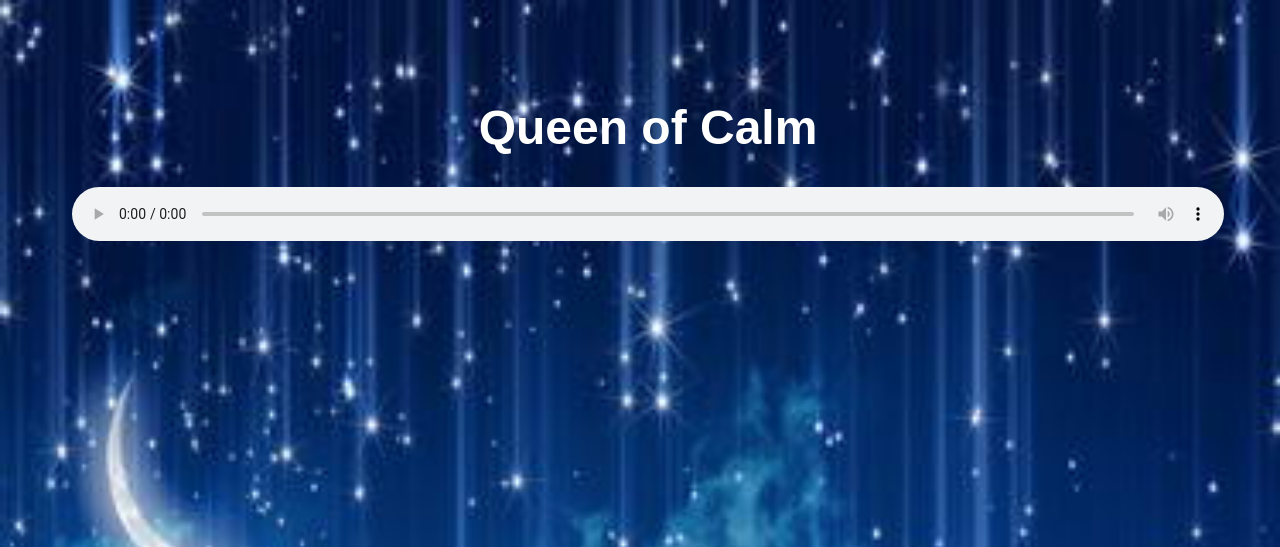
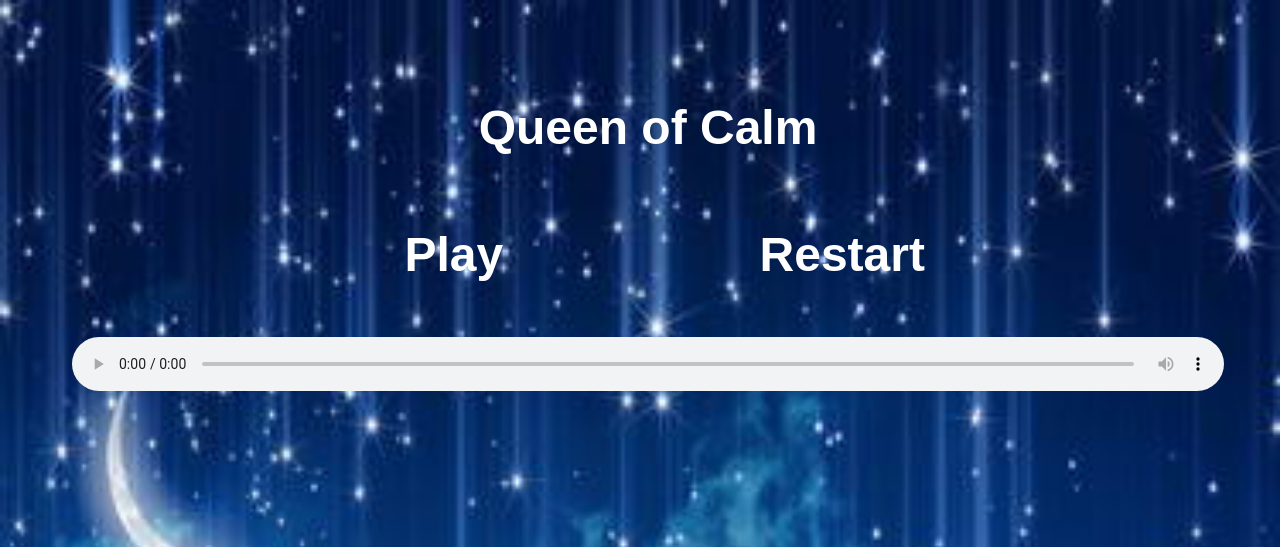
Before and after one commit to wittsparks/portfolio, a PHP site: page /queen/index.php in a window 1280 px wide. Shown: the top 547 px of the page. Run offline with PHP 8.4, Linux system fonts and the light colour scheme.

Commit message:
add buttons

```diff
--- a/queen/index.php
+++ b/queen/index.php
@@ -16,20 +16,41 @@
       font-size: 300%;
    }
 
+   h2 {
+      display:inline-block;
+      width: 30%;
+      font-size: 48px;
+      height: 80px;
+   }
+
+   .buttons {
+      height:50px;
+      margin-bottom:100px;
+   }
+
    audio {
       margin:0 auto;
       width: 90%;
    }
+
+
 </style>
 <script>
 
    var play_audio = function() {
       document.getElementById('player').play();
    }
+   var rewind_audio = function() {
+      document.getElementById('player').currentTime=0;
+   }
 </script>
 </head>
 <body>
    <h1>Queen of Calm</h1>
+   <div class="buttons">
+      <h2 onclick="play_audio()">Play</h2>
+      <h2 onclick="rewind_audio()">Restart</h2>
+    </div>
     <audio id="player" controls>
      <source src="Queenofcalm.m4a" type="audio/mp4">
      Your browser does not support the audio element.
```
